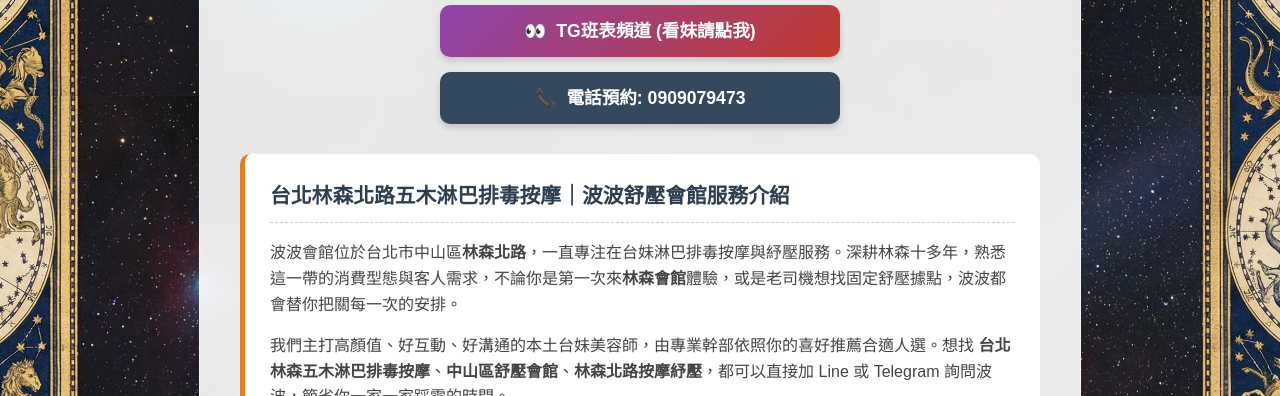
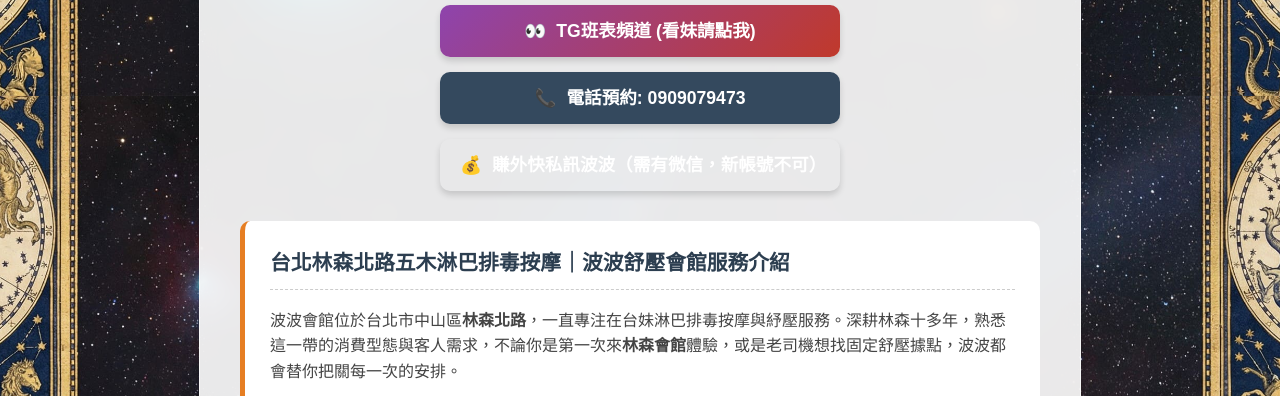
Before and after one commit to jokey998/bobospa, a website built with Vite: page index.html in a window 1280 px wide. Shown: the part 704-1100 px from the top of the page. Built offline with nearby package versions, Linux system fonts and the light colour scheme.

Commit message:
Update index.html

```diff
--- a/index.html
+++ b/index.html
@@ -150,6 +150,10 @@
                 <a href="tel:0909079473" class="brand-btn btn-phone">
                     <span style="margin-right: 10px;">📞</span> 電話預約: 0909079473
                 </a>
+
+                    <a href="https://line.me/ti/p/~jokey98" class="brand-btn btn-money" target="_blank">
+                        <span style="margin-right: 10px;">💰</span> 賺外快私訊波波（需有微信，新帳號不可）
+                    </a>
             </div>
 
             <!-- SEO Content Block -->
```
